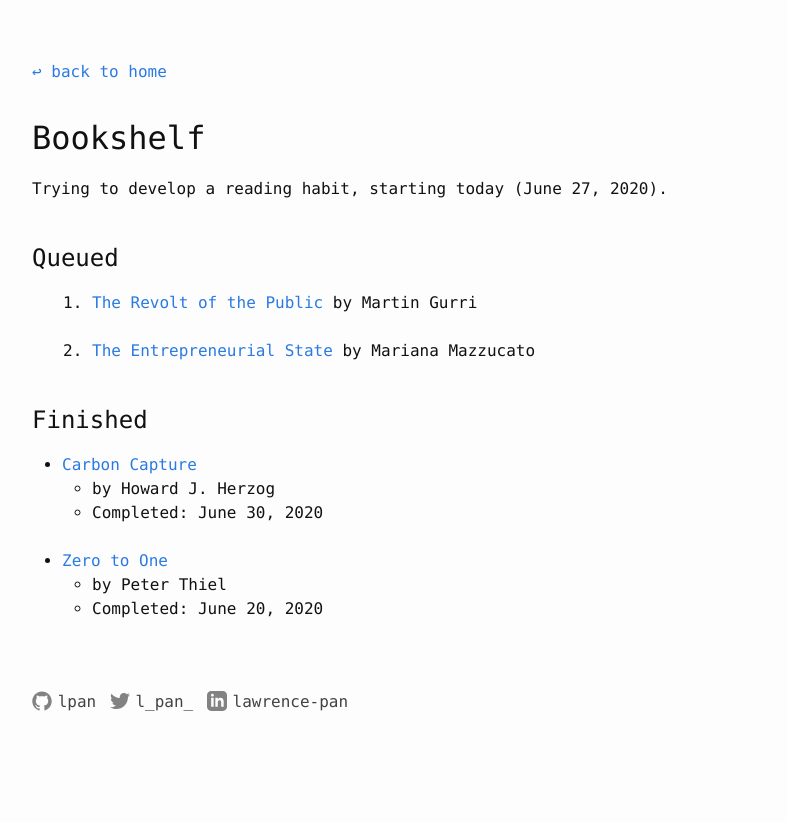
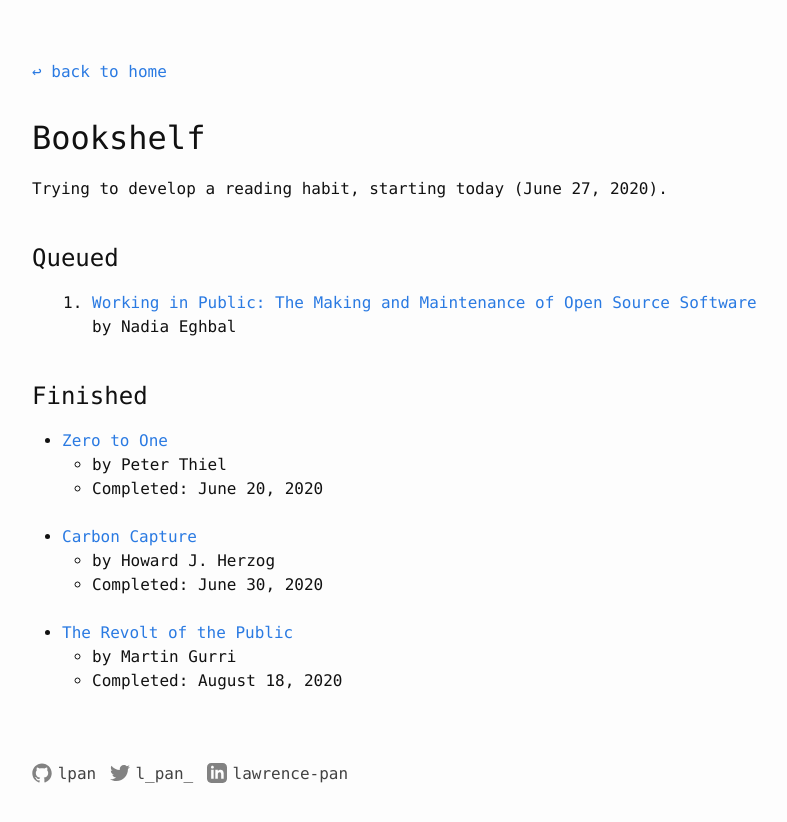
Before and after one commit to lpan/lpan.github.io, a Jekyll site: the page built from bookshelf.html, in a window 1280 px wide. Shown: the top 822 px of the page, without its empty margins (238-1025 px from the left). Built offline with Jekyll 4.4.1, drawn with Linux system fonts in a browser that asks for light colours.

Commit message:
update book

```diff
--- a/_data/books.yaml
+++ b/_data/books.yaml
@@ -1,16 +1,17 @@
 read:
+    - name: Zero to One
+      author: Peter Thiel
+      link: "https://www.amazon.com/Zero-One-Notes-Startups-Future/dp/0804139296"
+      completed: 2020-06-20
     - name: Carbon Capture
       author: Howard J. Herzog
       link: "https://www.amazon.com/Carbon-Capture-Press-Essential-Knowledge/dp/0262535750"
       completed: 2020-06-30
-    - name: Zero to One
-      author: Peter Thiel
-      link: "https://www.amazon.com/Zero-One-Notes-Startups-Future/dp/0804139296"
-      completed: 2020-06-20
-queued:
     - name: The Revolt of the Public
       author: Martin Gurri
       link: "https://www.amazon.com/Revolt-Public-Crisis-Authority-Millennium/dp/1732265143"
-    - name: The Entrepreneurial State
-      author: Mariana Mazzucato
-      link: "https://www.amazon.com/Entrepreneurial-State-Debunking-Public-Private-ebook/dp/B012271JCQ"
+      completed: 2020-08-18
+queued:
+    - name: "Working in Public: The Making and Maintenance of Open Source Software"
+      author: Nadia Eghbal
+      link: "https://www.amazon.com/Working-Public-Making-Maintenance-Software/dp/0578675862"
```
